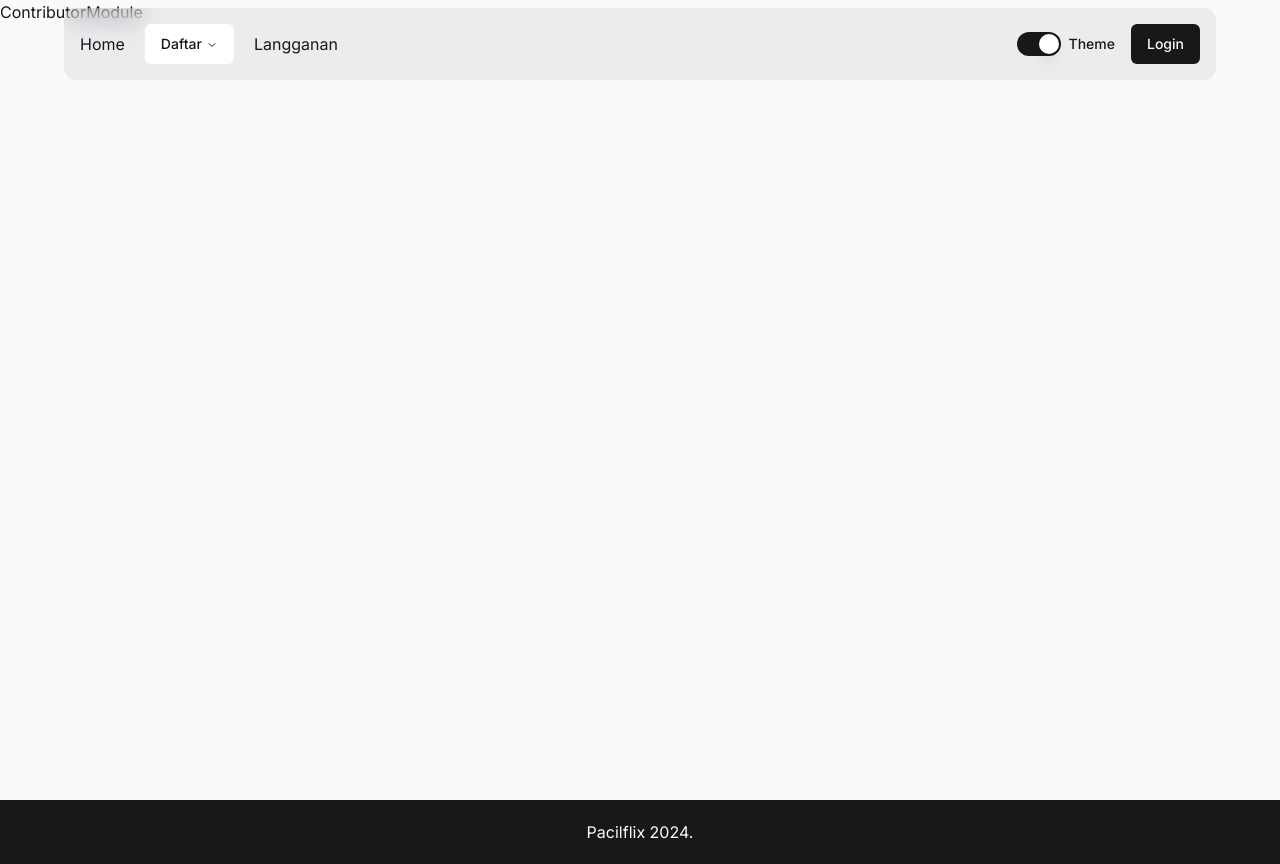
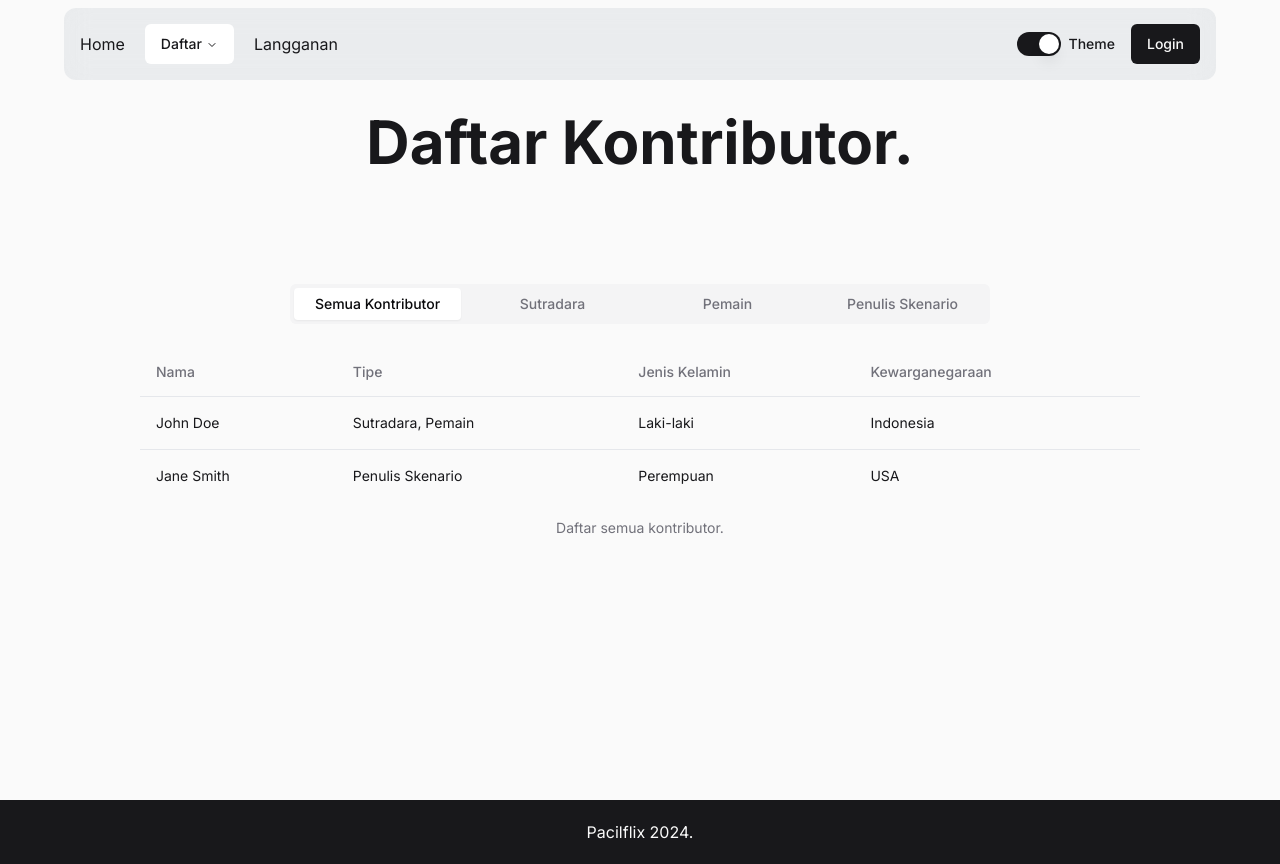
Before and after one commit to Pacilflix-D2/pacilflix, a Next.js app: page /contributor in a window 1280 px wide. Built offline with nearby package versions, Linux system fonts and the light colour scheme.

Commit message:
Selesai membuat halaman Daftar Kontributor dan fitur filter yang diinginkan soal.

```diff
--- a/package.json
+++ b/package.json
@@ -49,7 +49,7 @@
     "lucide-react": "^0.372.0",
     "next": "^14.1.0",
     "next-themes": "^0.3.0",
-    "react": "^18",
+    "react": "^18.2.0",
     "react-day-picker": "^8.10.1",
     "react-dom": "^18",
     "react-hook-form": "^7.51.3",
--- /dev/null
+++ b/src/components/constants/contributors.ts
@@ -0,0 +1,14 @@
+export const contributors = [
+  {
+    nama: 'John Doe',
+    tipe: ['Sutradara', 'Pemain'],
+    jenisKelamin: 'Laki-laki',
+    kewarganegaraan: 'Indonesia',
+  },
+  {
+    nama: 'Jane Smith',
+    tipe: ['Penulis Skenario'],
+    jenisKelamin: 'Perempuan',
+    kewarganegaraan: 'USA',
+  },
+]
--- a/src/modules/ContributorModule/index.tsx
+++ b/src/modules/ContributorModule/index.tsx
@@ -1,7 +1,89 @@
-import React from 'react'
+import React, { useState } from 'react'
+import {
+  Table,
+  TableBody,
+  TableCaption,
+  TableCell,
+  TableHead,
+  TableHeader,
+  TableRow,
+} from '@/components/ui/table'
+import { Tabs, TabsContent, TabsList, TabsTrigger } from '@/components/ui/tabs'
+import { contributors } from '@/components/constants/contributors'
 
-const ContributorModule = () => {
-  return <div>ContributorModule</div>
+const ContributorsPage = () => {
+  const [filterType, setFilterType] = useState('all-contributors')
+
+  const filteredContributors =
+    filterType === 'all-contributors'
+      ? contributors
+      : contributors.filter((contributor) =>
+          contributor.tipe.includes(filterType)
+        )
+
+  return (
+    <main className="py-28 grid grid-cols-1 gap-y-28">
+      <div className="flex flex-col items-center gap-1">
+        <h1 className="text-6xl font-bold">Daftar Kontributor.</h1>
+      </div>
+      <div className="max-w-[1000px] mx-auto w-full flex flex-col gap-4">
+        <Tabs
+          defaultValue="all-contributors"
+          className="min-w-[400px] w-full flex flex-col gap-4"
+        >
+          <TabsList className="max-w-[700px] mx-auto grid w-full grid-cols-4 gap-2 justify-center">
+            <TabsTrigger
+              value="all-contributors"
+              onClick={() => setFilterType('all-contributors')}
+            >
+              Semua Kontributor
+            </TabsTrigger>
+            <TabsTrigger
+              value="Sutradara"
+              onClick={() => setFilterType('Sutradara')}
+            >
+              Sutradara
+            </TabsTrigger>
+            <TabsTrigger value="Pemain" onClick={() => setFilterType('Pemain')}>
+              Pemain
+            </TabsTrigger>
+            <TabsTrigger
+              value="Penulis Skenario"
+              onClick={() => setFilterType('Penulis Skenario')}
+            >
+              Penulis Skenario
+            </TabsTrigger>
+          </TabsList>
+
+          <TabsContent value={filterType}>
+            <Table>
+              <TableCaption>Daftar semua kontributor.</TableCaption>
+              <TableHeader>
+                <TableRow>
+                  <TableHead>Nama</TableHead>
+                  <TableHead>Tipe</TableHead>
+                  <TableHead>Jenis Kelamin</TableHead>
+                  <TableHead>Kewarganegaraan</TableHead>
+                </TableRow>
+              </TableHeader>
+              <TableBody>
+                {filteredContributors.map((contributor, index) => (
+                  <TableRow key={index}>
+                    <TableCell>{contributor.nama}</TableCell>
+                    <TableCell>{contributor.tipe.join(', ')}</TableCell>
+                    <TableCell>{contributor.jenisKelamin}</TableCell>
+                    <TableCell>{contributor.kewarganegaraan}</TableCell>
+                  </TableRow>
+                ))}
+              </TableBody>
+            </Table>
+          </TabsContent>
+
+          {/* Additional TabsContent for filtering if needed */}
+        </Tabs>
+      </div>
+    </main>
+  )
 }
 
-export default ContributorModule
+export default ContributorsPage
```
Also changed, not shown: 2 other files (tests, documents, lock files or other folders).
